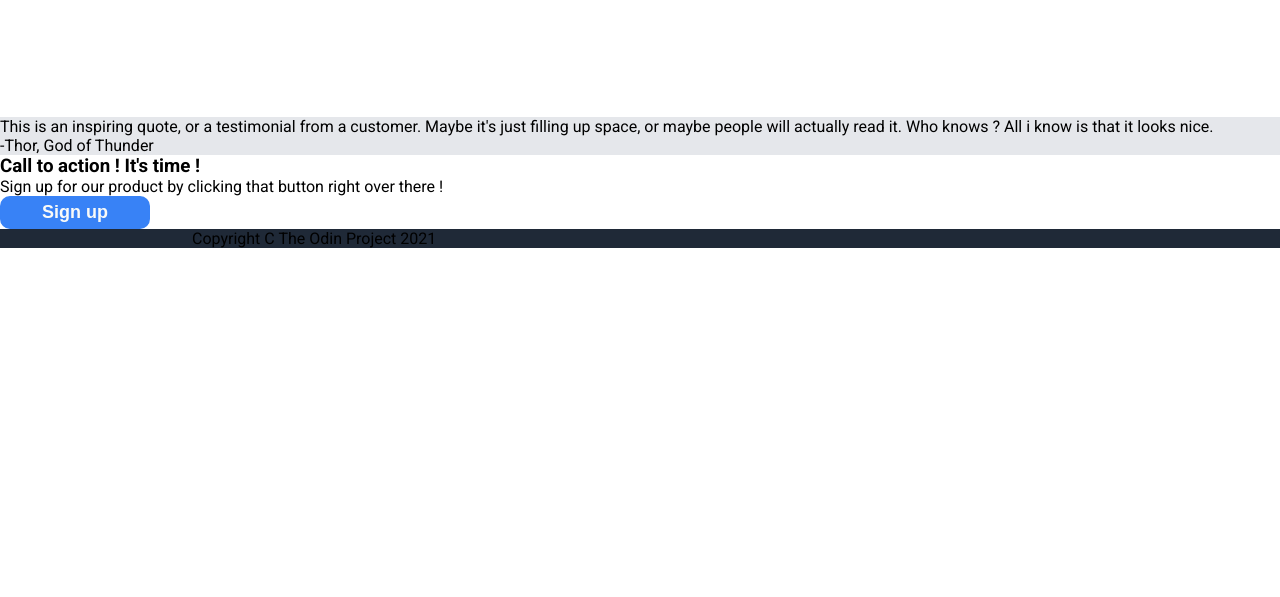
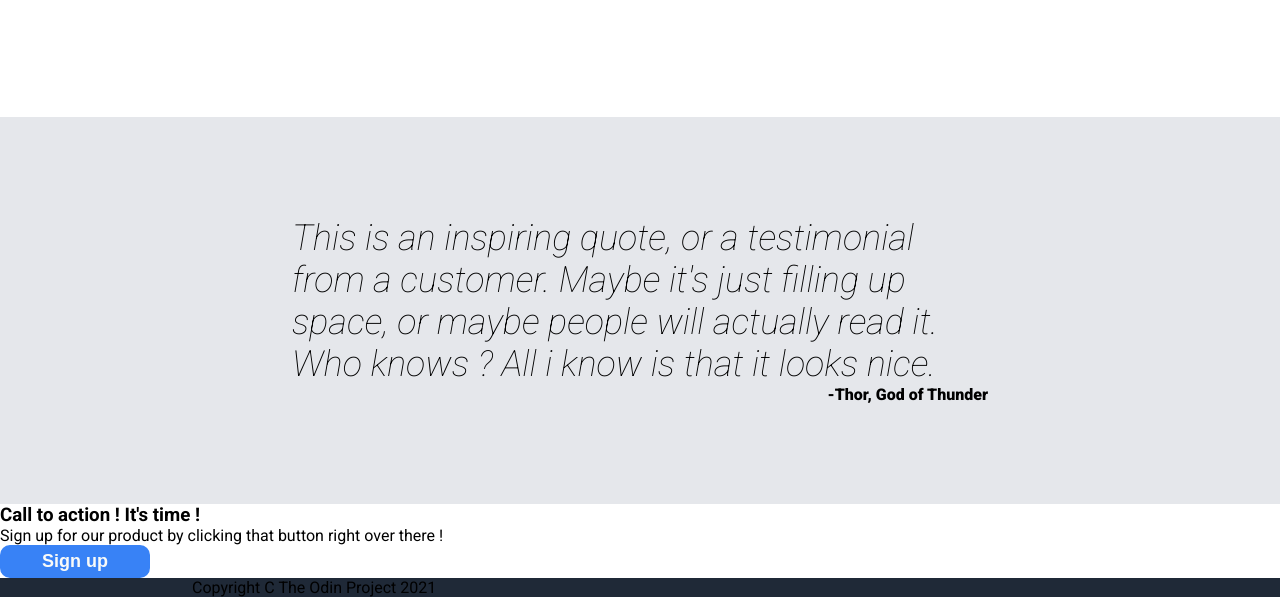
Before and after one commit to MNTJN/landing-page, a plain HTML site: page index.html in a window 1280 px wide. Shown: the part 842-1439 px from the top of the page. Before the commit the page ends 1090 px from the top, so only its background shows below. Drawn offline with Linux system fonts and the light colour scheme.

Commit message:
finished testimonial section

```diff
--- a/index.html
+++ b/index.html
@@ -54,10 +54,11 @@
             </div>
             <div class="testimonial-container">
                 <div class="testimonial">
-                    <p>This is an inspiring quote, or a testimonial from a customer. Maybe it's just filling up space, or maybe people will actually read it. Who knows ? All i know is that it looks nice.</p>
-                    <p>-Thor, God of Thunder</p>
+                    <p class="testimony">This is an inspiring quote, or a testimonial from a customer. Maybe it's just filling up space, or maybe people will actually read it. Who knows ? All i know is that it looks nice.</p>
+                    <p class="signature">-Thor, God of Thunder</p>
                 </div>
             </div>
+            <div class="call-to-action-container">
                 <div class="call-to-action">
                     <div class="banner">
                         <div class="call-to-action-text-content">
@@ -65,6 +66,7 @@
                             <p>Sign up for our product by clicking that button right over there !</p>
                         </div>
                         <button>Sign up</button>
+                    </div>
                 </div>
             </div>
         </div>
--- a/style.css
+++ b/style.css
@@ -1,4 +1,4 @@
-@import url('https://fonts.googleapis.com/css2?family=Roboto:ital,wght@0,300;0,400;0,500;0,700;0,900;1,300;1,400;1,500;1,700&display=swap');
+@import url('https://fonts.googleapis.com/css2?family=Roboto:ital,wght@0,100;0,300;0,400;0,500;0,700;0,900;1,100;1,300;1,400;1,500;1,700&display=swap');
 
 *{
     box-sizing: border-box;
@@ -137,11 +137,22 @@ main h2{
     color: #6d747d;
 }
 .testimonial{
-
+    width: 70%;
+    margin: 0 auto;
+    padding: 100px;
 }
 .testimonial-container{
     background-color: #E5E7EB;
 }
+.testimonial .testimony{
+    font-size: 36px;
+    font-weight: 200;
+    font-style: italic;
+}
+.testimonial .signature{
+    text-align: right;
+    font-weight: 900;
+}
 footer{
     background-color: #1F2937;
 }
```
Lines whose indentation alone changed are shown as unchanged.
